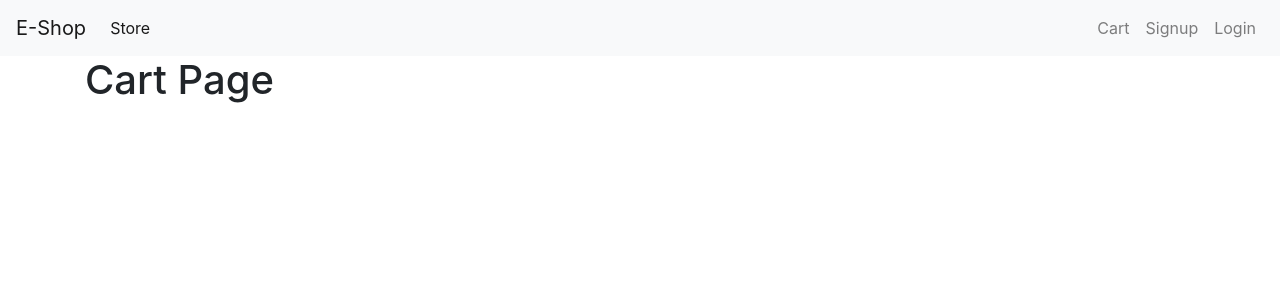
After one commit to ompakash/django_Ecommerce, a Django app: template ecommerce/store/templates/cart.html in a window 1280 px wide. The commit adds this page. Shown: the top 300 px of the page. Run offline with Django 3.2, Linux system fonts and the light colour scheme; the template is opened without the code that fills it, so the values that code supplies are empty; some libraries are stand-ins or nearby versions.

Commit message:
fetch product for cart

```diff
--- a/ecommerce/store/models/product.py
+++ b/ecommerce/store/models/product.py
@@ -8,6 +8,9 @@ class Product(models.Model):
     category = models.ForeignKey(Category, on_delete=models.CASCADE, default=1)
     description = models.CharField(max_length=200, default='' , null=True , blank=True)
     image = models.ImageField(upload_to='uploads/products/')
+    @staticmethod
+    def get_product_by_id(ids):
+        return Product.objects.filter(id__in = ids)
 
     @staticmethod
     def get_all_products():
--- a/ecommerce/store/templates/base.html
+++ b/ecommerce/store/templates/base.html
@@ -37,9 +37,7 @@
       <ul class=" navbar-nav my-2 my-lg-0">
 
       {% if request.session.customer %}
-      <li class="nav-item ">
-          <a class="nav-link" href="/cart">Cart<span class="sr-only">(current)</span></a>
-        </li>
+
       <li class="nav-item ">
           <a class="nav-link" href="/orders">Orders<span class="sr-only">(current)</span></a>
         </li>
@@ -47,6 +45,9 @@
           <a class="nav-link" href="/logout">Logout<span class="sr-only">(current)</span></a>
         </li>
         {% else %}
+        <li class="nav-item ">
+          <a class="nav-link" href="/cart">Cart<span class="sr-only">(current)</span></a>
+        </li>
         <li class="nav-item ">
           <a class="nav-link" href="/signup">Signup<span class="sr-only">(current)</span></a>
         </li>
--- /dev/null
+++ b/ecommerce/store/templates/cart.html
@@ -0,0 +1,9 @@
+{% extends 'base.html' %}
+
+{% block content %}
+
+<div class="container">
+  <h1>Cart Page</h1>
+</div>
+
+{% endblock %}
--- a/ecommerce/store/urls.py
+++ b/ecommerce/store/urls.py
@@ -2,6 +2,7 @@ from django.contrib import admin
 from django.urls import path
 from store.views import home, login, signup
 from store.views.login import logout
+from store.views.cart import Cart
 
 
 urlpatterns = [
@@ -9,4 +10,5 @@ urlpatterns = [
     path('signup', signup.Signup.as_view(), name='signup'),
     path('login', login.Login.as_view(), name='login'),
     path('logout', login.logout, name='logout'),
+    path('cart', Cart.as_view(), name='cart'),
 ]
--- a/ecommerce/store/views/home.py
+++ b/ecommerce/store/views/home.py
@@ -49,6 +49,6 @@ class Index(View):
         data = {}
         data['products'] = products
         data['categories'] = categories
-        print(request.session.get('cart'))
+        # print(request.session.get('cart'))
 
         return render(request, 'index.html', data)
--- a/ecommerce/store/views/signup.py
+++ b/ecommerce/store/views/signup.py
@@ -35,7 +35,7 @@ class Signup(View):
 
         # saving
         if not error_message:
-            print(first_name, last_name, phone, email, password)
+            # print(first_name, last_name, phone, email, password)
             customer.password = make_password(customer.password)
             customer.register()
 
```
Also changed, not shown: ecommerce/store/views/cart.py (added, +13 -0 lines), ecommerce/db.sqlite3.
